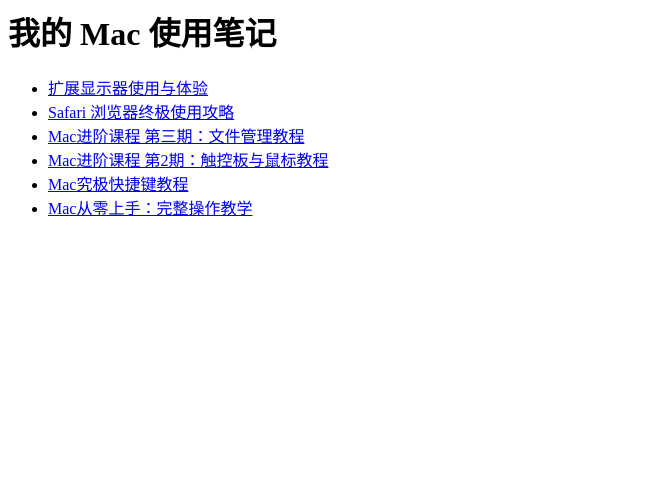
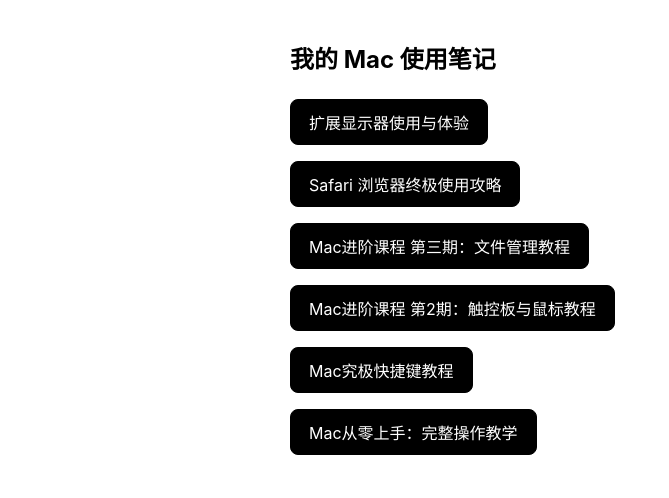
Before and after one commit to vvh87180-tech/-, a plain HTML site: page index.html in a window 1280 px wide. Shown: the whole page, without its empty margins (0-669 px from the left). Drawn offline with Linux system fonts and the light colour scheme.

Commit message:
Add files via upload

```diff
--- a/index.html
+++ b/index.html
@@ -1,3 +1,41 @@
+<!DOCTYPE html>
+<html lang="zh-CN">
+<head>
+  <meta charset="utf-8">
+  <title>我的 Mac 使用笔记</title>
+  <style>
+    body {
+      font-family: -apple-system, BlinkMacSystemFont, "SF Pro Text", Arial, sans-serif;
+      max-width: 700px;
+      margin: 40px auto;
+      padding: 0 16px;
+    }
+    h1 {
+      font-size: 24px;
+      margin-bottom: 24px;
+    }
+    ul {
+      list-style: none;
+      padding: 0;
+      margin: 0;
+    }
+    li {
+      margin-bottom: 16px; /* 按钮之间的间距 */
+    }
+    a.button {
+      display: inline-block;
+      padding: 10px 18px;
+      border-radius: 8px;
+      border: 1px solid #000;   /* 黑色边框 */
+      background-color: #000;    /* 黑色背景 */
+      color: #fff;               /* 白色文字 */
+      text-decoration: none;
+    }
+    a.button:hover {
+      background-color: #333;    /* 悬停效果 */
+    }
+  </style>
+</head>
 <body>
   <h1>我的 Mac 使用笔记</h1>
   <ul>
@@ -9,3 +47,4 @@
     <li><a class="button" href="Mac从零上手：完整操作教学.html">Mac从零上手：完整操作教学</a></li>
   </ul>
 </body>
+</html>
```
